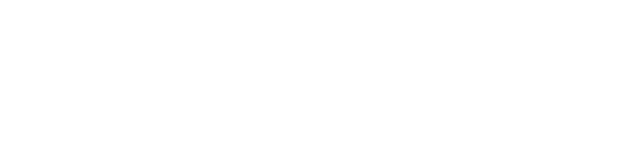
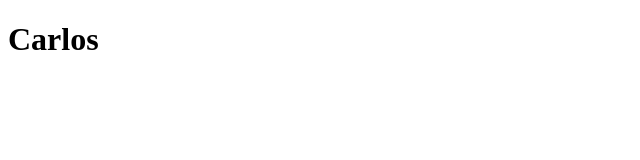
Before and after one commit to LopezJimenezCarlos/Crowdfunding, a plain HTML site: page index.html in a window 1280 px wide. Shown: the whole page, without its empty margins (0-640 px from the left). Drawn offline with Linux system fonts and the light colour scheme.

Commit message:
Titulo Carlos

```diff
--- a/index.html
+++ b/index.html
@@ -4,6 +4,9 @@
     <meta charset="UTF-8">
     <meta name="viewport" content="width=device-width, initial-scale=1.0">
     <title>Crowdfunding</title>
+
+    <h1> Carlos </h1>
+
 </head>
 <body>
 
```
